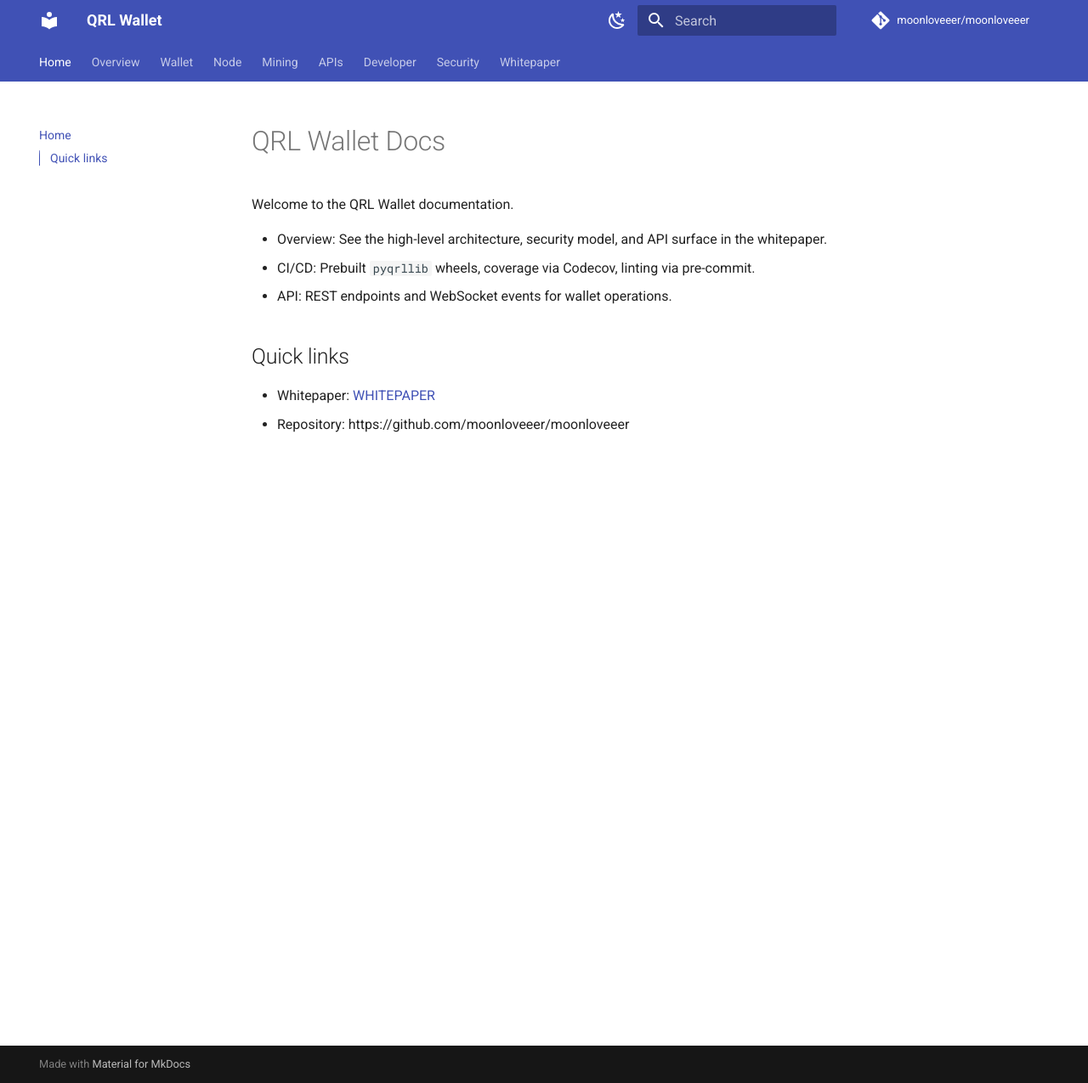
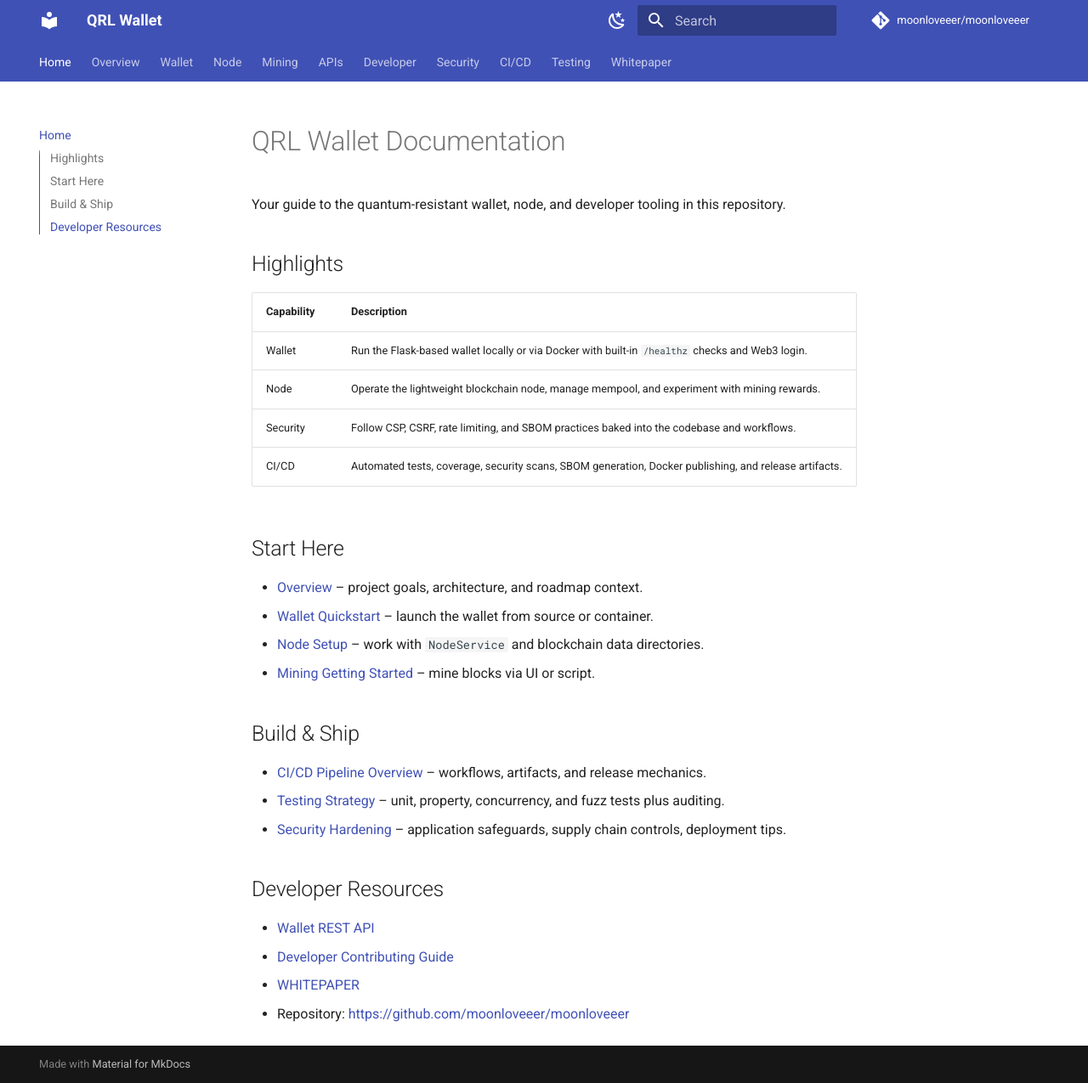
Before and after one commit to moonloveeer/moonloveeer, an MkDocs documentation site: the page built from docs/index.md, in a window 1280 px wide and 1275 px high. Shown: the whole window at 85% size. Built offline with MkDocs 1.6.1 and Material for MkDocs 9.7.7, drawn with Linux system fonts in a browser that asks for light colours; comment, search, counter and statistics services are not loaded.

Commit message:
docs: add ci pipeline overview and testing strategy pages

```diff
--- a/docs/index.md
+++ b/docs/index.md
@@ -1,11 +1,32 @@
-# QRL Wallet Docs
+# QRL Wallet Documentation
 
-Welcome to the QRL Wallet documentation.
+Your guide to the quantum-resistant wallet, node, and developer tooling in this repository.
 
-- Overview: See the high-level architecture, security model, and API surface in the whitepaper.
-- CI/CD: Prebuilt `pyqrllib` wheels, coverage via Codecov, linting via pre-commit.
-- API: REST endpoints and WebSocket events for wallet operations.
+## Highlights
 
-## Quick links
-- Whitepaper: [WHITEPAPER](./WHITEPAPER.md)
-- Repository: https://github.com/moonloveeer/moonloveeer
+| Capability | Description |
+| --- | --- |
+| Wallet | Run the Flask-based wallet locally or via Docker with built-in `/healthz` checks and Web3 login. |
+| Node | Operate the lightweight blockchain node, manage mempool, and experiment with mining rewards. |
+| Security | Follow CSP, CSRF, rate limiting, and SBOM practices baked into the codebase and workflows. |
+| CI/CD | Automated tests, coverage, security scans, SBOM generation, Docker publishing, and release artifacts. |
+
+## Start Here
+
+- [Overview](overview.md) – project goals, architecture, and roadmap context.
+- [Wallet Quickstart](wallet/quickstart.md) – launch the wallet from source or container.
+- [Node Setup](node/setup.md) – work with `NodeService` and blockchain data directories.
+- [Mining Getting Started](mining/getting-started.md) – mine blocks via UI or script.
+
+## Build & Ship
+
+- [CI/CD Pipeline Overview](ci/overview.md) – workflows, artifacts, and release mechanics.
+- [Testing Strategy](testing/strategy.md) – unit, property, concurrency, and fuzz tests plus auditing.
+- [Security Hardening](security/hardening.md) – application safeguards, supply chain controls, deployment tips.
+
+## Developer Resources
+
+- [Wallet REST API](apis/wallet.md)
+- [Developer Contributing Guide](developer/contributing.md)
+- [WHITEPAPER](WHITEPAPER.md)
+- Repository: <https://github.com/moonloveeer/moonloveeer>
--- a/mkdocs.yml
+++ b/mkdocs.yml
@@ -17,6 +17,10 @@ nav:
       - Contributing Guide: developer/contributing.md
   - Security:
       - Hardening Checklist: security/hardening.md
+  - CI/CD:
+      - Pipeline Overview: ci/overview.md
+  - Testing:
+      - Strategy: testing/strategy.md
   - Whitepaper: WHITEPAPER.md
 theme:
   name: material
```
Also changed, not shown: docs/ci/overview.md (added, +22 -0 lines), docs/testing/strategy.md (added, +29 -0 lines).
